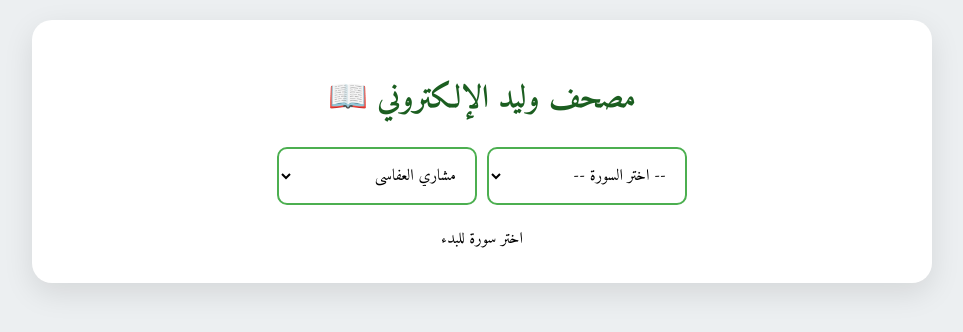
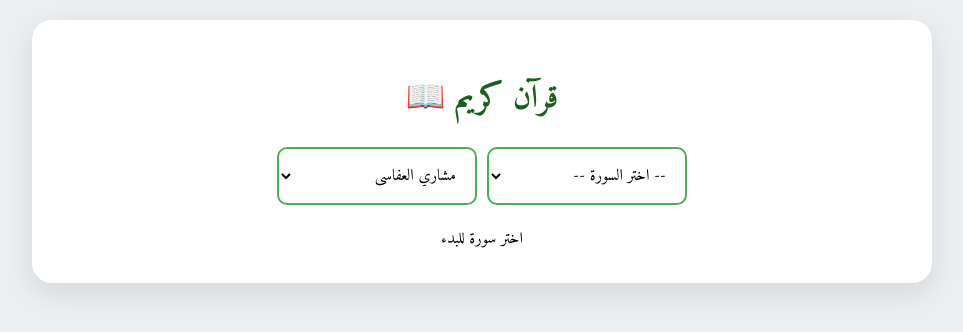
Before and after one commit to waleedd189/my-quran-api, a website: page index.html in a window 1280 px wide. Shown: the whole page, without its empty margins (158-1121 px from the left). Drawn offline with Linux system fonts and the light colour scheme.

Commit message:
Update index.html

```diff
--- a/index.html
+++ b/index.html
@@ -163,7 +163,7 @@ select {
 </head>
 <body>
 <div class="container">
-<h1>مصحف وليد الإلكتروني 📖</h1>
+<h1>قرآن كريم 📖</h1>
 <div class="controls">
     <select id="surahSelect" onchange="loadSurah()">
         <option value="">-- اختر السورة --</option>
```
